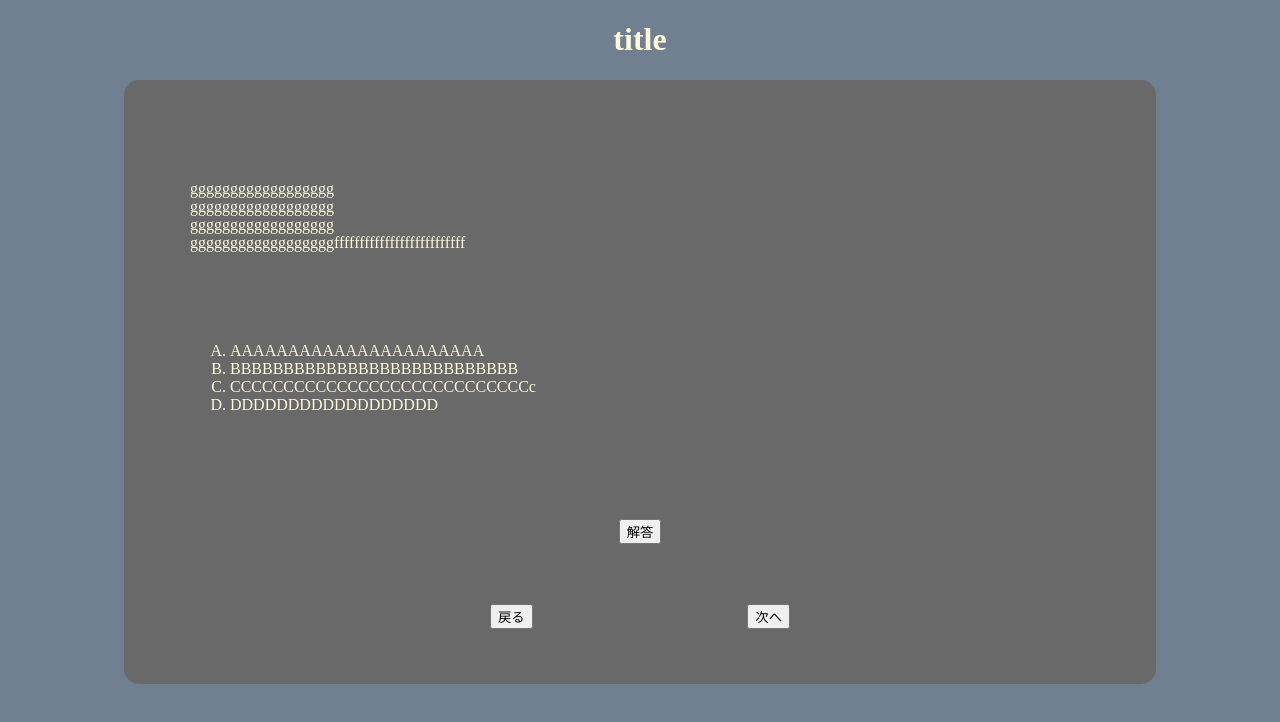
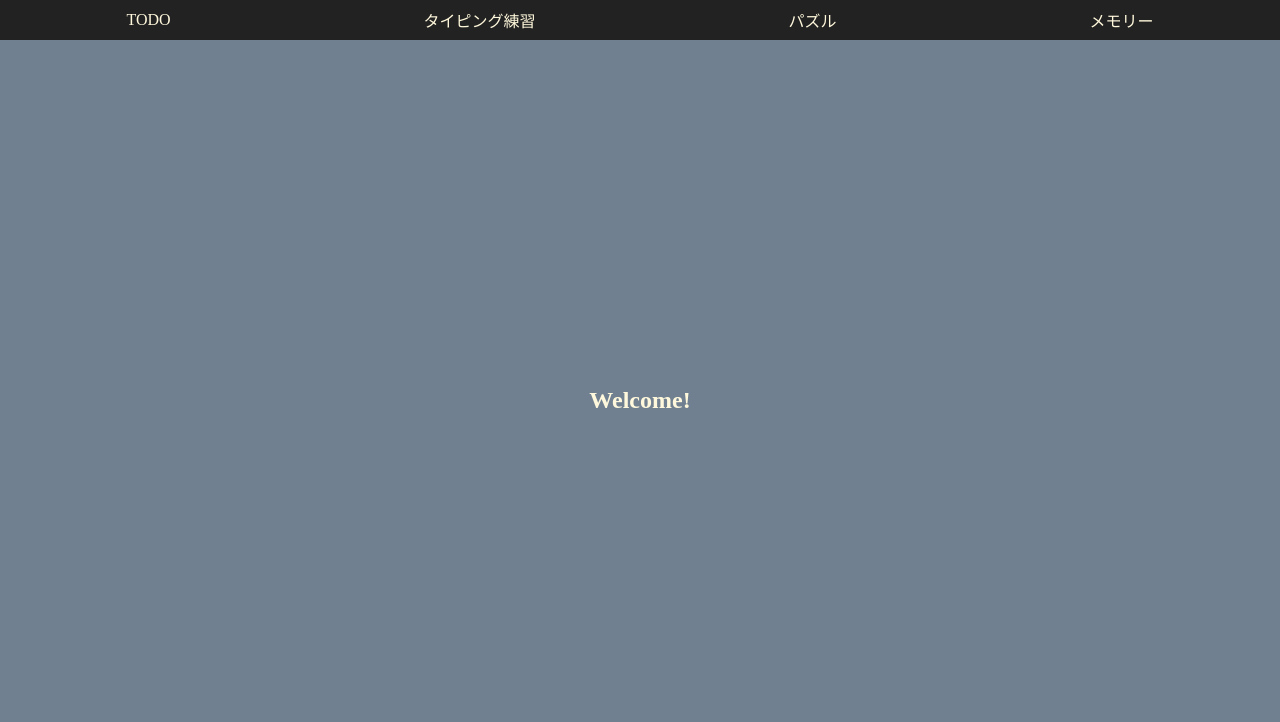
Before and after one commit to LlamaKon/mysite, a plain HTML site: page index.html in a window 1280 px wide. Drawn offline with nearby package versions, Linux system fonts and the light colour scheme.

Commit message:
edit site

```diff
--- a/index.html
+++ b/index.html
@@ -3,51 +3,58 @@
     <head>
         <meta charset="UTF-8">
         <meta name="viewport" content="width=device-width, initial-scale=1.0">
-        <script src="https://code.jquery.com/jquery-3.4.1.min.js" integrity="sha256-CSXorXvZcTkaix6Yvo6HppcZGetbYMGWSFlBw8HfCJo=" crossorigin="anonymous"></script>
         <title>My Site</title>
         <link rel="stylesheet" href="styles/style.css">
-        <script src="../scripts/main.js"></script>
+        <script src="../scripts/main.js" type="module"></script>
     </head>
     <body>
-        <div class="quiz__container">
-            <div class="quiz__title">
-                <h1>title</h1>
-            </div>
-            <div class="quiz__tile">
-                <div class="quiz__info">
+        <!-- nav bar -->
+        <nav id='nav'></nav>
+
+        <div id="root">
+            <!-- Home -->
+            <section id="cover" class='active'>
+                <h1>Welcome!</h1>
+            </section>
+
+            <!-- Todo -->
+            <section id="todo" class='app'>
+                <h1>TODO LIST</h1>
+                <!-- 入力部分-->
+                <div>
+                    <form class="td-search-form">
+                        <label class="td-label">SEARCH</label>
+                        <input type="text" class="td-search-input" placeholder="Search...">
+                    </form>
+                    <form class="td-add-form">
+                        <label class="td-label">ADD</label>
+                        <input type="text" class="td-add-input" placeholder="Add...">
+                    </form>
                 </div>
-                <div class="quiz__question">
-                    <!-- TODO:自動生成-->
-                    <div class="text">gggggggggggggggggg</div>
-                    <div class="text">gggggggggggggggggg</div>
-                    <div class="text">gggggggggggggggggg</div>
-                    <div class="text">ggggggggggggggggggffffffffffffffffffffffffff</div>
-                </div>
-                <div class="quiz__list">
-                    <!-- TODO:自動生成-->
-                    <ul class="select">
-                        <li type="A">AAAAAAAAAAAAAAAAAAAAAA</li>
-                        <li type="A">BBBBBBBBBBBBBBBBBBBBBBBBBBB</li>
-                        <li type="A">CCCCCCCCCCCCCCCCCCCCCCCCCCCCc</li>
-                        <li type="A">DDDDDDDDDDDDDDDDDD</li>
+                <!-- 表示部分-->
+                <div class="todo-container">
+                    <h2>Remains to do</h2>
+                    <ul class="todos">
+
                     </ul>
                 </div>
-                <div class="quiz__btn__up">
-                    <button class="open">
-                        解答
-                    </button>
+                <div class="done-container">
+                    <h2>Already done</h2>
+                    <ul class="dones">
+
+                    </ul>
                 </div>
-                <div class="quiz__btn__under">
-                    <button class="back">
-                        戻る
-                    </button>
-                    <button class="next">
-                        次へ
-                    </button>
-                </div>
+            </section>
 
-                </div>
-            </div>
+            <!-- Typing -->
+            <section id="typing" class='app'></section>
+
+            <!-- Puzzle -->
+            <section id="slide-puzzle" class='app'></section>
+
+            <!-- Memory -->
+            <section id="memory-card" class='app'></section>
+
         </div>
     </body>
 </html>
--- a/package.json
+++ /dev/null
@@ -1,5 +0,0 @@
-{
-  "dependencies": {
-    "jquery": "^3.7.1"
-  }
-}
--- a/scripts/main.js
+++ b/scripts/main.js
@@ -0,0 +1,42 @@
+
+const navEl = document.querySelector('#nav');
+const coverEl = document.querySelector('#cover');
+
+const appNames = ['TODO', 'タイピング練習', 'パズル', 'メモリー'];
+let idStr;
+
+appNames.forEach(appName => {
+
+    const menu = document.createElement('a');
+    menu.classList.add('nav__menu');
+    menu.textContent = appName;
+
+    menu.addEventListener('click', () => {
+        coverEl.classList.remove('active');
+        const appEls = document.querySelectorAll('.app');
+
+        appEls.forEach(appEl => {
+            appEl.classList.remove('active');
+        })
+
+        if (appName === 'TODO') {
+            idStr = 'todo';
+        } else if (appName === 'タイピング練習') {
+            idStr = 'typing';
+        } else if (appName === 'パズル') {
+            idStr = 'slide-puzzle';
+        } else if (appName === 'メモリー') {
+            idStr = 'memory-card';
+        }
+
+        const appEl = document.getElementById(idStr);
+        appEl.classList.add('active');
+        const navMenus = document.querySelectorAll('.nav__menu');
+        navMenus.forEach(navMenu => {
+            navMenu.classList.remove('active');
+        })
+        menu.classList.add('active');
+    })
+
+    navEl.appendChild(menu);
+})
--- a/styles/pages/_home.scss
+++ b/styles/pages/_home.scss
@@ -2,56 +2,58 @@
 @use "../globals/variables" as *;
 @use "../parts/common";
 
-.quiz {
+/* nav => */
+#nav{
+    width: 100vw;
+    height: 5vh;
+    min-height:2rem;
+    background-color: #222;
+    position: fixed;
+    z-index: 100;
+    display: flex;
+    justify-content:space-around;
+    align-items: center;
+}
 
-    &__container {
+.nav {
 
-    }
+    &__menu {
+        cursor: pointer;
+        padding: 0 1rem;
+        border-radius: 1rem;
+        transition: 0.3s;
+        user-select: none;
 
-    &__title {
-        text-align: center;
-    }
+        &:hover {
+            color: #222;
+            background-color: #fff;
+        }
 
-    &__tile {
-        background-color: $cDimGray;
-        width:80%;
-        margin: 0 auto;
-        padding: 10px;
-        border-radius: 15px;
-    }
+        &:active {
+            transform: scale(0.9);
+        }
 
-    &__question {
-        max-width: 900px;
-        margin: 90px auto;
-
-        & > .text {
-
+        &:active {
+            color: #222;
+            background-color: #fff;
         }
     }
+}
 
-    &__list {
-        max-width: 900px;
-        margin: 90px auto;
-    }
+/* <= nav */
 
-    &__btn__up {
-        max-width: 300px;
-        display:flex;
-        justify-content: space-between;
-        margin: 30px auto;
-        padding: 15px;
+/* section => */
+section {
 
-        & > .open {
-            margin: 0 auto;
+    width: 100vw;
+    height: 100vh;
+    display: none;
+    justify-content:center;
+    align-items: center;
+    flex-direction: column;
 
-        }
-    }
-
-    &__btn__under {
-        max-width: 300px;
-        display:flex;
-        justify-content: space-between;
-        margin: 30px auto;
-        padding: 15px;
+    &.active {
+        display: flex;
     }
 }
+/* <= section */
--- a/styles/parts/_common.scss
+++ b/styles/parts/_common.scss
@@ -2,4 +2,9 @@
 body {
     background-color: $cSlateGray;
     color: $cCornSilk;
+    padding: 0;
+    margin: 0;
+    box-sizing: border-box;
+    text-decoration: none;
+    border-radius: 0.3rem;
 }
```
Also changed, not shown: styles/style.css, 2 other files.
